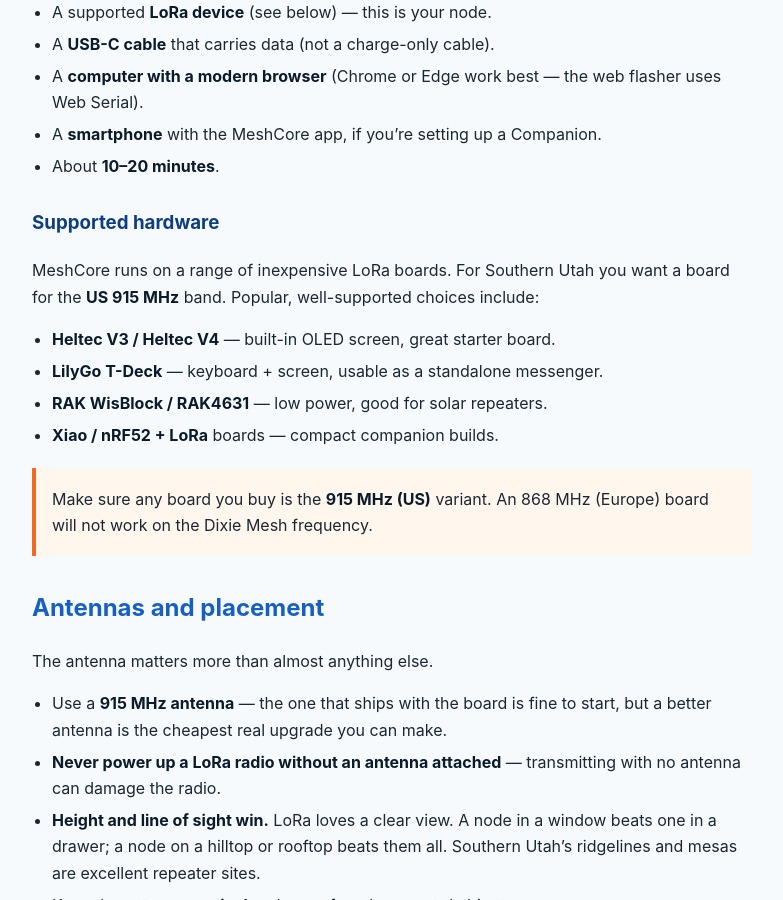
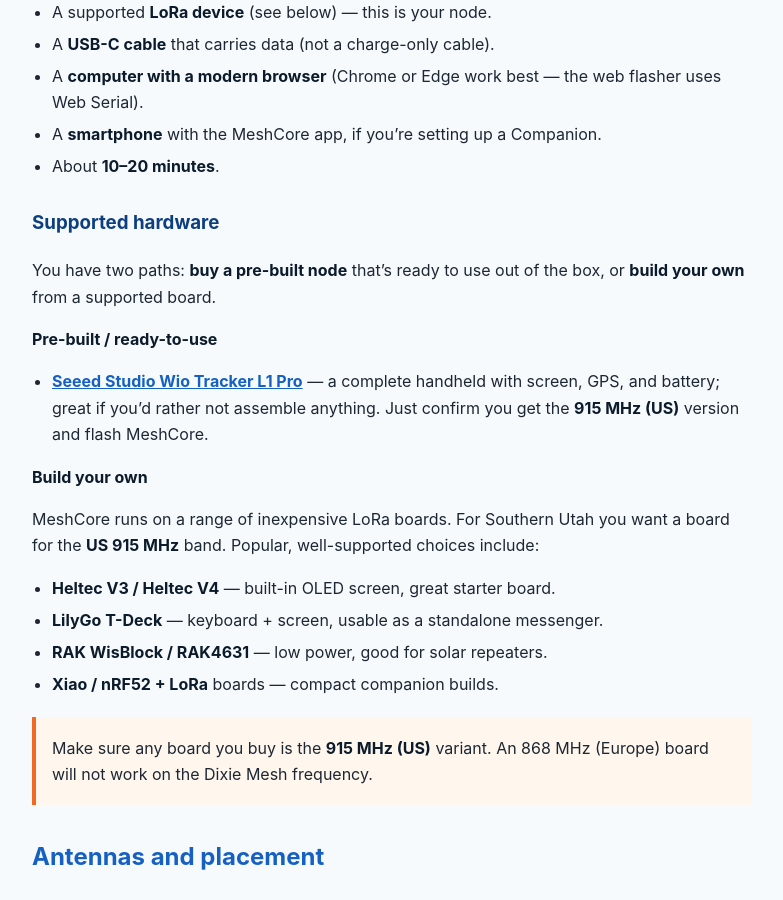
Before and after one commit to dixiemesh/dixiemesh.github.io, a Jekyll site: the page built from getting-started.md, in a window 1280 px wide and 900 px high, scrolled down 1564 px. Shown: the whole window, without its empty margins (248-1031 px from the left). Built offline with Jekyll 4.4.1, drawn with Linux system fonts in a browser that asks for light colours.

Commit message:
Mention pre-built nodes in supported hardware
Note that pre-built, ready-to-use nodes (e.g. Seeed Studio Wio Tracker L1
Pro) are an option alongside building your own from a supported board.

Co-Authored-By: Claude Opus 4.8 <noreply@anthropic.com>

```diff
--- a/getting-started.md
+++ b/getting-started.md
@@ -60,6 +60,18 @@ share only with the people who need it.
 - About **10–20 minutes**.
 
 ### Supported hardware
+
+You have two paths: **buy a pre-built node** that's ready to use out of the box,
+or **build your own** from a supported board.
+
+**Pre-built / ready-to-use**
+
+- **[Seeed Studio Wio Tracker L1 Pro](https://www.seeedstudio.com/Wio-Tracker-L1-Pro-Meshtastic-p-6457.html)**
+  — a complete handheld with screen, GPS, and battery; great if you'd rather not
+  assemble anything. Just confirm you get the **915 MHz (US)** version and flash
+  MeshCore.
+
+**Build your own**
 
 MeshCore runs on a range of inexpensive LoRa boards. For Southern Utah you want
 a board for the **US 915 MHz** band. Popular, well-supported choices include:
```
